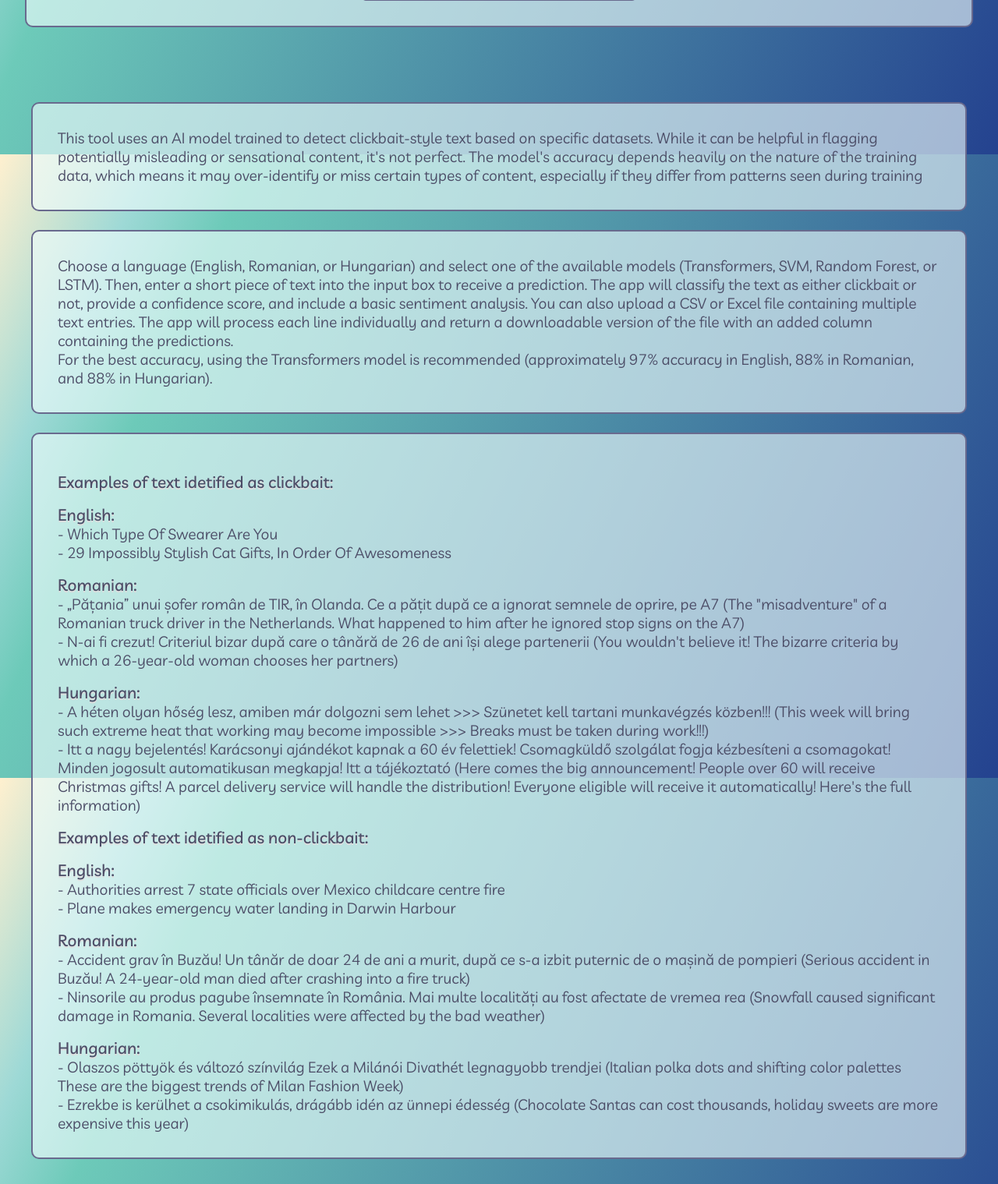
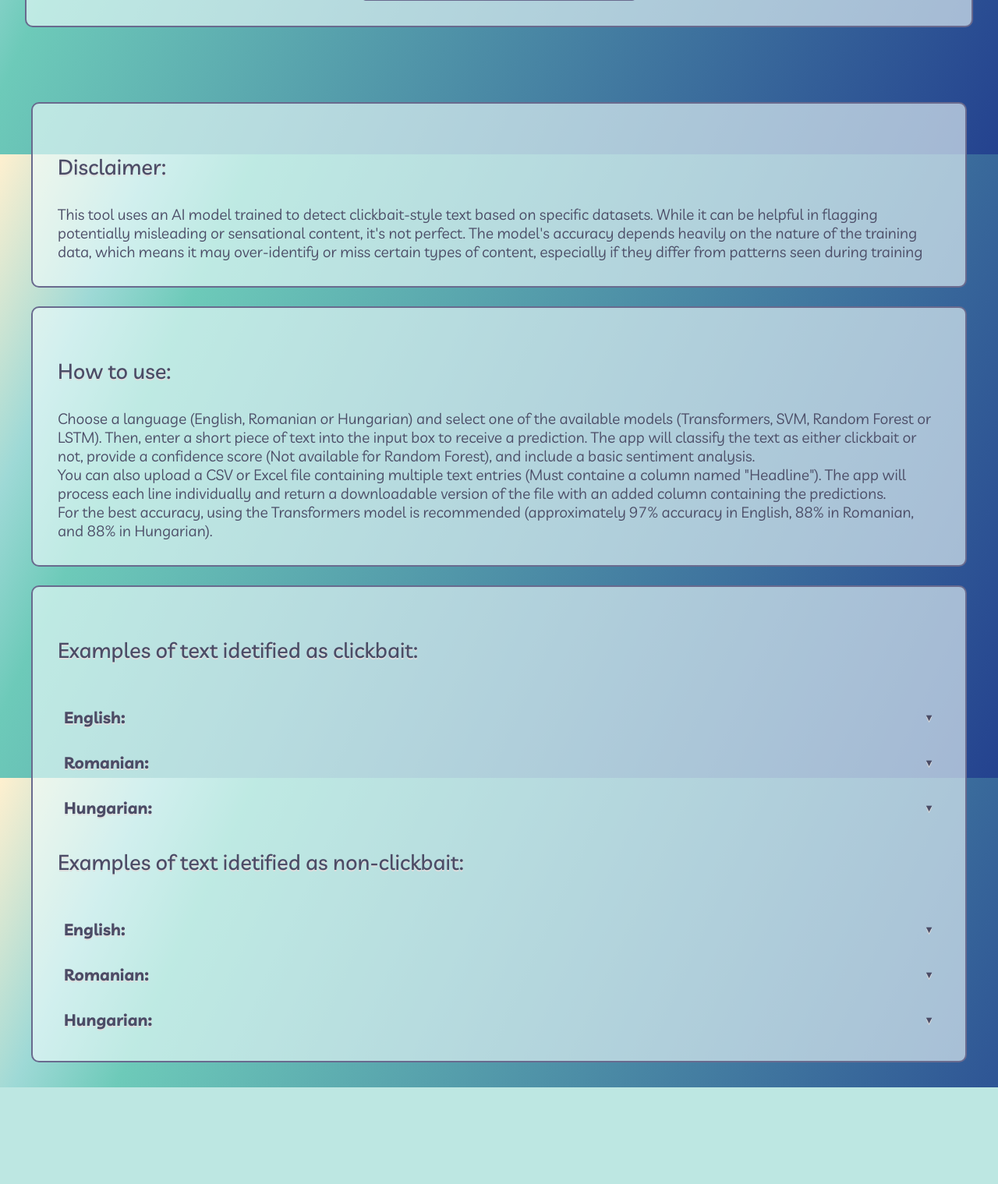
Before and after one commit to dianam55/Clickbait-Detection-Website, a Flask app: page / in a window 1280 px wide. Shown: the part 1402-2921 px from the top of the page at 78% size. After the commit the page ends 2797 px from the top, so only its background shows below. Run offline with Flask 3, Linux system fonts and the light colour scheme; parts of the project's set-up code (start-up, migrations or seed data) failed here and were passed over; some libraries are stand-ins or nearby versions.

Commit message:
Update index.html

```diff
--- a/templates/index.html
+++ b/templates/index.html
@@ -69,7 +69,14 @@
                     <p id="languageWarning" class="language-warning"></p>
                 </div>
                 <div class="charts">
+                    <div class="confidence">
                         <canvas id="confidenceChart"></canvas>
+                        <div id="confidenceNotice" class="confidence-notice hidden">
+                            <span title="This model does not support probability estimates.">
+                                Confidence scores are not available for the Random Forest model.
+                            </span>
+                        </div>
+                    </div>
                     <div id="sentimentCharts">
                         <canvas id="polarityChart"></canvas>
                         <canvas id="subjectivityChart"></canvas>
@@ -83,49 +90,63 @@
     <section class="section-informations">
         <div class="content-informations">
             <div class="disclaimer">
+                <h2 class="h2-info">Disclaimer:</h2>
                 <p class="p-info">This tool uses an AI model trained to detect clickbait-style text based on specific datasets.
                     While it can be helpful in flagging potentially misleading or sensational content, it's not perfect.
                     The model's accuracy depends heavily on the nature of the training data, which means it may over-identify or miss certain types of content, especially if they differ from patterns seen during training</p>
             </div>
             <div class="instructions">
-                <p class="p-info">Choose a language (English, Romanian, or Hungarian) and select one of the available models (Transformers, SVM, Random Forest, or LSTM).
-                    Then, enter a short piece of text into the input box to receive a prediction. The app will classify the text as either clickbait or not, provide a confidence score, and include a basic sentiment analysis.
-                    You can also upload a CSV or Excel file containing multiple text entries. The app will process each line individually and return a downloadable version of the file with an added column containing the predictions.<br>
+                <h2 class="h2-info">How to use:</h2>
+                <p class="p-info">Choose a language (English, Romanian or Hungarian) and select one of the available models (Transformers, SVM, Random Forest or LSTM).
+                    Then, enter a short piece of text into the input box to receive a prediction. The app will classify the text as either clickbait or not, provide a confidence score (Not available for Random Forest), and include a basic sentiment analysis.<br>
+                    You can also upload a CSV or Excel file containing multiple text entries (Must containe a column named "Headline"). The app will process each line individually and return a downloadable version of the file with an added column containing the predictions.<br>
                     For the best accuracy, using the Transformers model is recommended (approximately 97% accuracy in English, 88% in Romanian, and 88% in Hungarian).</p>
             </div>
             <div class="theory">
-                <h3 class="h3-info">Examples of text idetified as clickbait:</h2>
-                <h3 class="h3-info"> English:</h2>
+                <h2 class="h2-info">Examples of text idetified as clickbait:</h2>
+                <h3 class="h3-info collapsible-header">English: <span class="arrow">▼</span></h3>
+                <div class="collapsible-content">
                     <p class="p-info">
                     - Which Type Of Swearer Are You<br>
                     - 29 Impossibly Stylish Cat Gifts, In Order Of Awesomeness<br>
                     </p>
-                <h3 class="h3-info"> Romanian:</h2>
+                </div>
+                <h3 class="h3-info collapsible-header">Romanian: <span class="arrow">▼</span></h3>
+                <div class="collapsible-content">
                     <p class="p-info">
                     - „Pățania” unui șofer român de TIR, în Olanda. Ce a pățit după ce a ignorat semnele de oprire, pe A7 (The "misadventure" of a Romanian truck driver in the Netherlands. What happened to him after he ignored stop signs on the A7)<br>
                     - N-ai fi crezut! Criteriul bizar după care o tânără de 26 de ani își alege partenerii (You wouldn't believe it! The bizarre criteria by which a 26-year-old woman chooses her partners)<br>
                     </p>
-                <h3 class="h3-info"> Hungarian:</h2>
+                </div>
+                <h3 class="h3-info collapsible-header">Hungarian: <span class="arrow">▼</span></h3>
+                <div class="collapsible-content">
                     <p class="p-info">
                     - A héten olyan hőség lesz, amiben már dolgozni sem lehet >>> Szünetet kell tartani munkavégzés közben!!! (This week will bring such extreme heat that working may become impossible >>> Breaks must be taken during work!!!)<br>
                     - Itt a nagy bejelentés! Karácsonyi ajándékot kapnak a 60 év felettiek! Csomagküldő szolgálat fogja kézbesíteni a csomagokat! Minden jogosult automatikusan megkapja! Itt a tájékoztató (Here comes the big announcement! People over 60 will receive Christmas gifts! A parcel delivery service will handle the distribution! Everyone eligible will receive it automatically! Here's the full information)<br>
                     </p>
-                <h3 class="h3-info">Examples of text idetified as non-clickbait:</h2>
-                <h3 class="h3-info"> English:</h2>
+                </div>
+                <h2 class="h2-info">Examples of text idetified as non-clickbait:</h2>
+                <h3 class="h3-info collapsible-header"> English: <span class="arrow">▼</span></h3>
+                <div class="collapsible-content">
                     <p class="p-info">
                     - Authorities arrest 7 state officials over Mexico childcare centre fire<br>
                     - Plane makes emergency water landing in Darwin Harbour<br>
                     </p>
-                <h3 class="h3-info"> Romanian:</h2>
+                </div>
+                <h3 class="h3-info collapsible-header"> Romanian: <span class="arrow">▼</span></h3>
+                <div class="collapsible-content">
                     <p class="p-info">
                     - Accident grav în Buzău! Un tânăr de doar 24 de ani a murit, după ce s-a izbit puternic de o mașină de pompieri (Serious accident in Buzău! A 24-year-old man died after crashing into a fire truck)<br>
                     - Ninsorile au produs pagube însemnate în România. Mai multe localități au fost afectate de vremea rea (Snowfall caused significant damage in Romania. Several localities were affected by the bad weather)<br>
                     </p>
-                <h3 class="h3-info"> Hungarian:</h2>
+                </div>
+                <h3 class="h3-info collapsible-header"> Hungarian: <span class="arrow">▼</span></h3>
+                <div class="collapsible-content">
                     <p class="p-info">
                     - Olaszos pöttyök és változó színvilág Ezek a Milánói Divathét legnagyobb trendjei (Italian polka dots and shifting color palettes These are the biggest trends of Milan Fashion Week)<br>
                     - Ezrekbe is kerülhet a csokimikulás, drágább idén az ünnepi édesség (Chocolate Santas can cost thousands, holiday sweets are more expensive this year)<br>
                     </p>
+                </div>
             </div>
         </div>
     </section>
```
Lines whose indentation alone changed are shown as unchanged.
